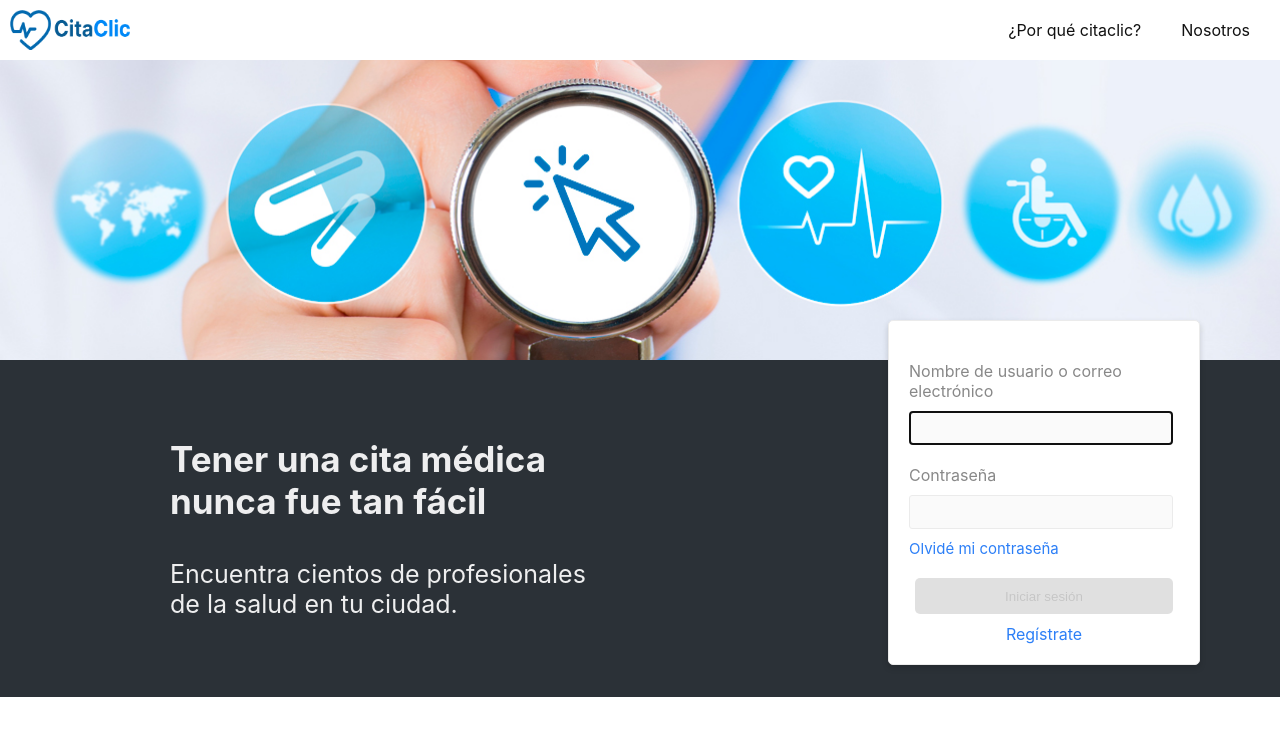
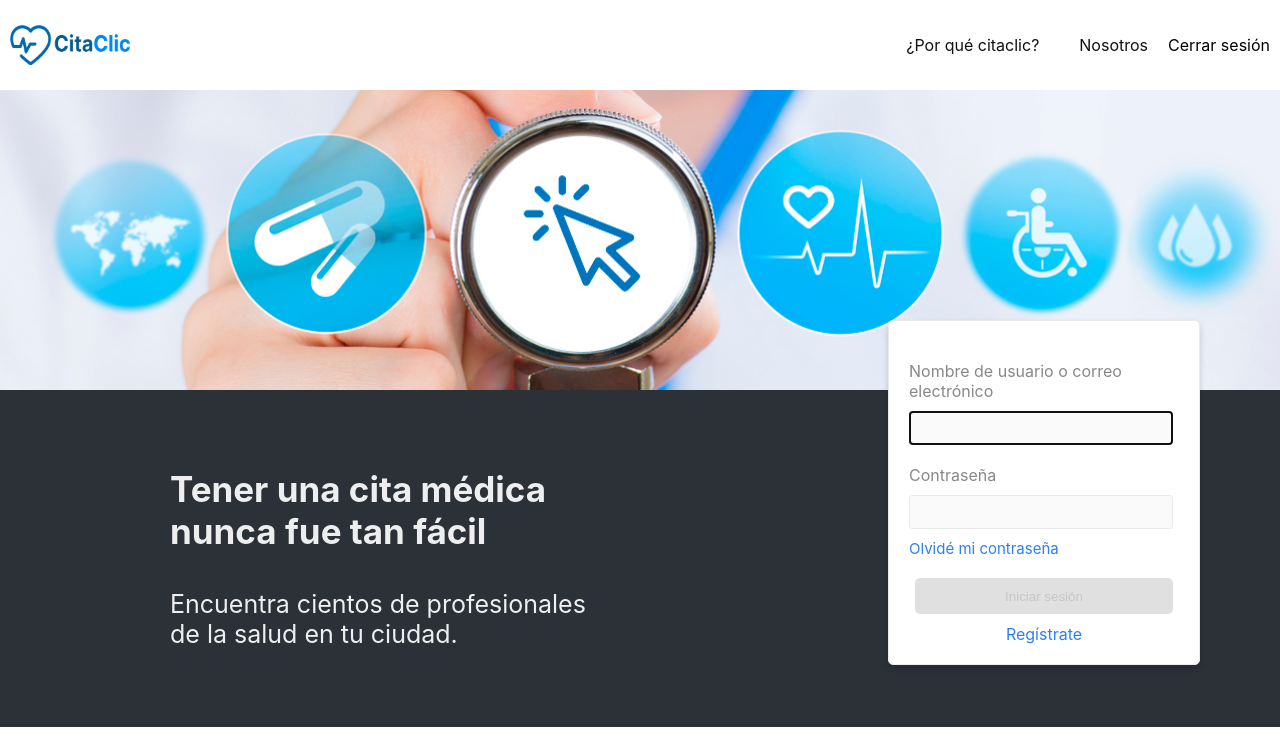
Before and after one commit to davidlondonor/Citaclic, a React (Create React App) app: page / in a window 1280 px wide. Shown: the top 755 px of the page. Built offline with nearby package versions, Linux system fonts and the light colour scheme.

Commit message:
validación boton registro

```diff
--- a/src/home/login/login.js
+++ b/src/home/login/login.js
@@ -80,6 +80,7 @@ class Login extends React.Component{
     handleSubmit = () => {
         this.props.history.push('/perfilDoctores');
     }
+
 
     render(){
         return(
--- a/src/home/menu.css
+++ b/src/home/menu.css
@@ -67,3 +67,7 @@
     width: 20px;
     height: 20px;
   }
+.cerrar-sesion{
+  display: flex;
+  align-items: center;
+}
--- a/src/home/menu.js
+++ b/src/home/menu.js
@@ -48,13 +48,14 @@ volverInicio = () => {
                 <div className="container">
                     <div className="menu">
                         <Link className="display-logo" to='/'><img className="img-logo" src={logocitaclic} alt="logo" /> </Link>
-                            <div>
+                            <div className="cerrar-sesion">
                                 {!this.props.isLoggedIn ?
                                 (<a href="#citaclic" className="nav">¿Por qué citaclic?</a>): null}
                                 {!this.props.isLoggedIn ?
                                     (<a href="#nosotros" className="nav">Nosotros</a>) : null}
                                 {this.props.isLoggedIn ?
                                 (<a onClick={this.openModal}> <img src={exitImage} alt="Cerrar sesión" className="img-salir"></img></a> ): null}
+                                <a><p>Cerrar sesión</p></a>
                             </div>
                     </div>
                 </div>
--- a/src/signUP/SignUP.js
+++ b/src/signUP/SignUP.js
@@ -82,6 +82,9 @@ class SignUP extends React.Component{
             confirmPassword: passwordConfirmValue,
             isPasswordValid: passwordConfirmValue === this.state.password
         })
+    }
+    handleRegistry = () => {
+        this.props.history.push('/perfilDoctores');
     }
     render(){
         return(
@@ -174,7 +177,7 @@ class SignUP extends React.Component{
                             <label htmlFor="passwordConfirm" className="text-label">Confirmar contraseña</label>
                             <input
                                 className="stylesInput contraseña-margin"
-                                type="password"
+                                type="password"handleSubmit
                                 id="passwordConfirm"
                                 value={this.state.confirmPassword}
                                 onChange={this.handlePasswordConfirm}
@@ -184,6 +187,7 @@ class SignUP extends React.Component{
                                 (<p className="campoVacio">La contraseña no coincide</p>): null}
                         </div>
                             <button
+                                onClick={this.handleRegistry}
                                 disabled={
                                     this.state.isNameEmpty ||
                                     this.state.isLastNameEmpty ||
```
